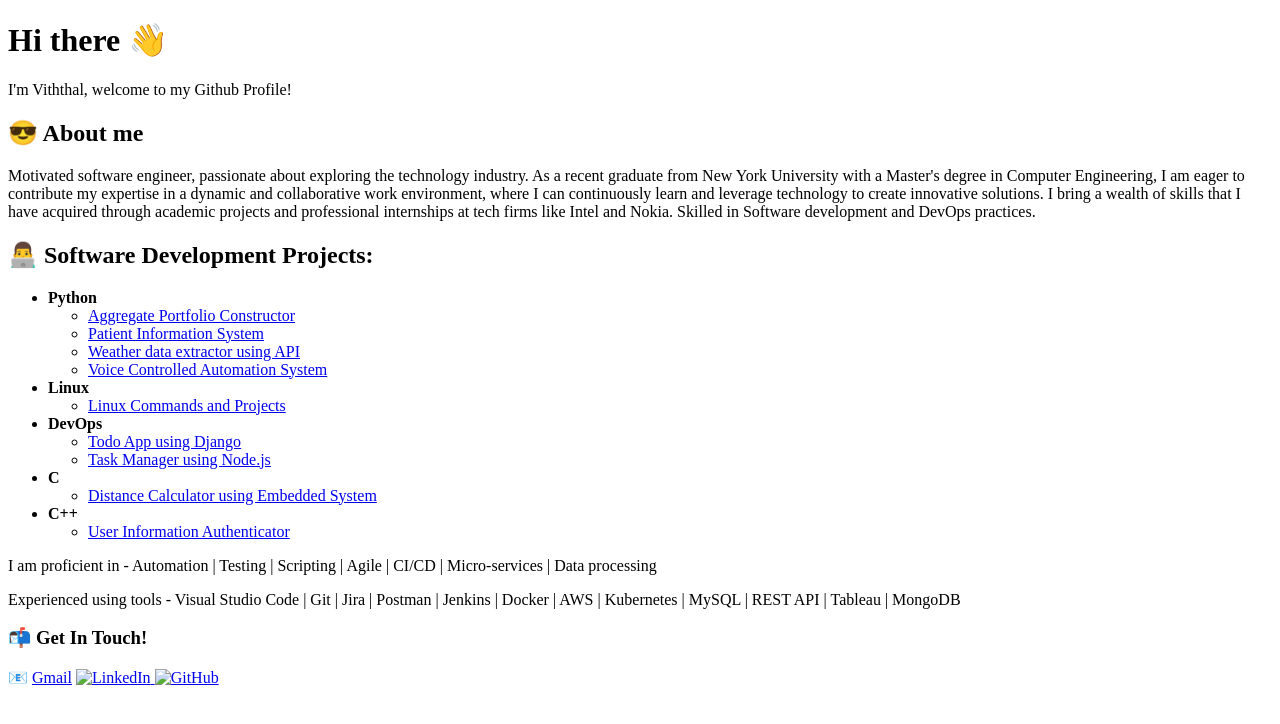
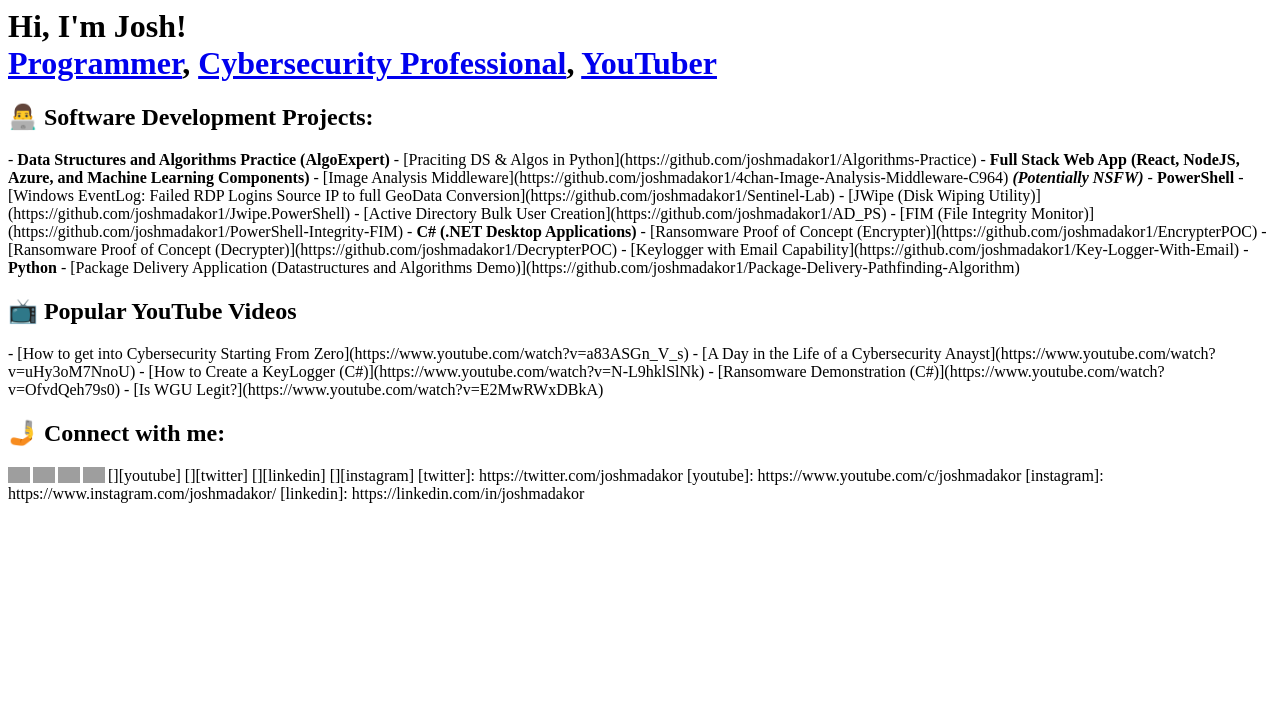
Before and after one commit to Viththal-K/Viththal-K.github.io, a plain HTML site: page index.html in a window 1280 px wide. Drawn offline with Linux system fonts and the light colour scheme; grey boxes are pictures that could not be loaded.

Commit message:
Update index.html

```diff
--- a/index.html
+++ b/index.html
@@ -1,86 +1,54 @@
-<!DOCTYPE html>
-<html>
-<head>
-  <title>Viththal's Github Profile</title>
-</head>
-<body>
+<h1>Hi, I'm Josh! <br/><a href="https://github.com/joshmadakor1">Programmer</a>, <a href="https://www.linkedin.com/in/joshmadakor/">Cybersecurity Professional</a>, <a href="https://www.youtube.com/c/joshmadakor">YouTuber</a></h1>
 
-  <h1>Hi there 👋</h1>
+<h2>👨‍💻 Software Development Projects:</h2>
 
-  <p>I'm Viththal, welcome to my Github Profile!</p>
+- <b>Data Structures and Algorithms Practice (AlgoExpert)</b>
+  - [Praciting DS & Algos in Python](https://github.com/joshmadakor1/Algorithms-Practice)
+- <b>Full Stack Web App (React, NodeJS, Azure, and Machine Learning Components)</b>
+  - [Image Analysis Middleware](https://github.com/joshmadakor1/4chan-Image-Analysis-Middleware-C964) <b><i>(Potentially NSFW)</b></i>
+- <b>PowerShell</b>
+  - [Windows EventLog: Failed RDP Logins Source IP to full GeoData Conversion](https://github.com/joshmadakor1/Sentinel-Lab)
+  - [JWipe (Disk Wiping Utility)](https://github.com/joshmadakor1/Jwipe.PowerShell)
+  - [Active Directory Bulk User Creation](https://github.com/joshmadakor1/AD_PS)
+  - [FIM (File Integrity Monitor)](https://github.com/joshmadakor1/PowerShell-Integrity-FIM)
+- <b>C# (.NET Desktop Applications)</b>
+  - [Ransomware Proof of Concept (Encrypter)](https://github.com/joshmadakor1/EncrypterPOC)
+  - [Ransomware Proof of Concept (Decrypter)](https://github.com/joshmadakor1/DecrypterPOC)
+  - [Keylogger with Email Capability](https://github.com/joshmadakor1/Key-Logger-With-Email)
+- <b>Python</b>
+  - [Package Delivery Application (Datastructures and Algorithms Demo)](https://github.com/joshmadakor1/Package-Delivery-Pathfinding-Algorithm)
 
-  <h2>😎 About me</h2>
+<h2>📺 Popular YouTube Videos</h2>
 
-  <p>
-    Motivated software engineer, passionate about exploring the technology industry. As a recent graduate from New York University with a Master's degree in Computer Engineering, I am eager to contribute my expertise in a dynamic and collaborative work environment, where I can continuously learn and leverage technology to create innovative solutions.
+- [How to get into Cybersecurity Starting From Zero](https://www.youtube.com/watch?v=a83ASGn_V_s)
+- [A Day in the Life of a Cybersecurity Anayst](https://www.youtube.com/watch?v=uHy3oM7NnoU)
+- [How to Create a KeyLogger (C#)](https://www.youtube.com/watch?v=N-L9hklSlNk)
+- [Ransomware Demonstration (C#)](https://www.youtube.com/watch?v=OfvdQeh79s0)
+- [Is WGU Legit?](https://www.youtube.com/watch?v=E2MwRWxDBkA)
 
-    I bring a wealth of skills that I have acquired through academic projects and professional internships at tech firms like Intel and Nokia. Skilled in Software development and DevOps practices.
-  </p>
+<h2> 🤳 Connect with me:</h2>
 
-  <h2>👨‍💻 Software Development Projects:</h2>
+[<img align="left" alt="JoshMadakor | YouTube" width="22px" src="https://cdn.jsdelivr.net/npm/simple-icons@v3/icons/youtube.svg" />][youtube]
+[<img align="left" alt="JoshMadakor | Twitter" width="22px" src="https://cdn.jsdelivr.net/npm/simple-icons@v3/icons/twitter.svg" />][twitter]
+[<img align="left" alt="JoshMadakor | LinkedIn" width="22px" src="https://cdn.jsdelivr.net/npm/simple-icons@v3/icons/linkedin.svg" />][linkedin]
+[<img align="left" alt="JoshMadakor | Instagram" width="22px" src="https://cdn.jsdelivr.net/npm/simple-icons@v3/icons/instagram.svg" />][instagram]
 
-  <ul>
-    <li>
-      <b>Python</b>
-      <ul>
-        <li><a href="https://github.com/Viththal-K/Aggregate_Portfolio_Construction">Aggregate Portfolio Constructor</a></li>
-        <li><a href="https://github.com/Viththal-K/Patient-Information-Database-System">Patient Information System</a></li>
-        <li><a href="https://github.com/Viththal-K/Weather-API">Weather data extractor using API</a></li>
-        <li><a href="https://github.com/Viththal-K/Voice-Controlled-Automation-System">Voice Controlled Automation System</a></li>
-      </ul>
-    </li>
-    <li>
-      <b>Linux</b>
-      <ul>
-        <li><a href="https://github.com/Viththal-K/Linux101">Linux Commands and Projects</a></li>
-      </ul>
-    </li>
-    <li>
-      <b>DevOps</b>
-      <ul>
-        <li><a href="https://github.com/Viththal-K/ToDo-CiCd">Todo App using Django</a></li>
-        <li><a href="https://github.com/Viththal-K/nodejs-todo">Task Manager using Node.js</a></li>
-      </ul>
-    </li>
-    <li>
-      <b>C</b>
-      <ul>
-        <li><a href="https://github.com/Viththal-K/Embedded-Distance-Calculator">Distance Calculator using Embedded System</a></li>
-      </ul>
-    </li>
-    <li>
-      <b>C++</b>
-      <ul>
-        <li><a href="https://github.com/Viththal-K/User-Info-Authentication-System">User Information Authenticator</a></li>
-      </ul>
-    </li>
-  </ul>
+[twitter]: https://twitter.com/joshmadakor
+[youtube]: https://www.youtube.com/c/joshmadakor
+[instagram]: https://www.instagram.com/joshmadakor/
+[linkedin]: https://linkedin.com/in/joshmadakor
 
-  <p>
-    I am proficient in -
+<!--
+**joshmadakor1/joshmadakor1** is a ✨ _special_ ✨ repository because its `README.md` (this file) appears on your GitHub profile.
 
-    Automation | Testing | Scripting | Agile | CI/CD | Micro-services | Data processing
-  </p>
+Here are some ideas to get you started:
 
-  <p>
-    Experienced using tools -
-
-    Visual Studio Code | Git | Jira | Postman | Jenkins | Docker | AWS | Kubernetes | MySQL | REST API | Tableau | MongoDB
-  </p>
-
-  <h3>📬 Get In Touch!</h3>
-
-  <p>
-    📧 <a href="mailto:viththalkhandelwal20@gmail.com">Gmail</a>
-
-    <a href="https://www.linkedin.com/in/viththal-k/" target="_blank">
-      <img src="assets/in.png" alt="LinkedIn" width="30">
-    </a>
-
-    <a href="https://github.com/Viththal-K" target="_blank">
-      <img src="assets/git.png" alt="GitHub" width="30">
-    </a>
-  </p>
-
-</body>
-</html>
+- 🔭 I’m currently working on ...
+- 🌱 I’m currently learning ...
+- 👯 I’m looking to collaborate on ...
+- 🤔 I’m looking for help with ...
+- 💬 Ask me about ...
+- 📫 How to reach me: ...
+- 😄 Pronouns: ...
+- ⚡ Fun fact: ...
+-->
```
